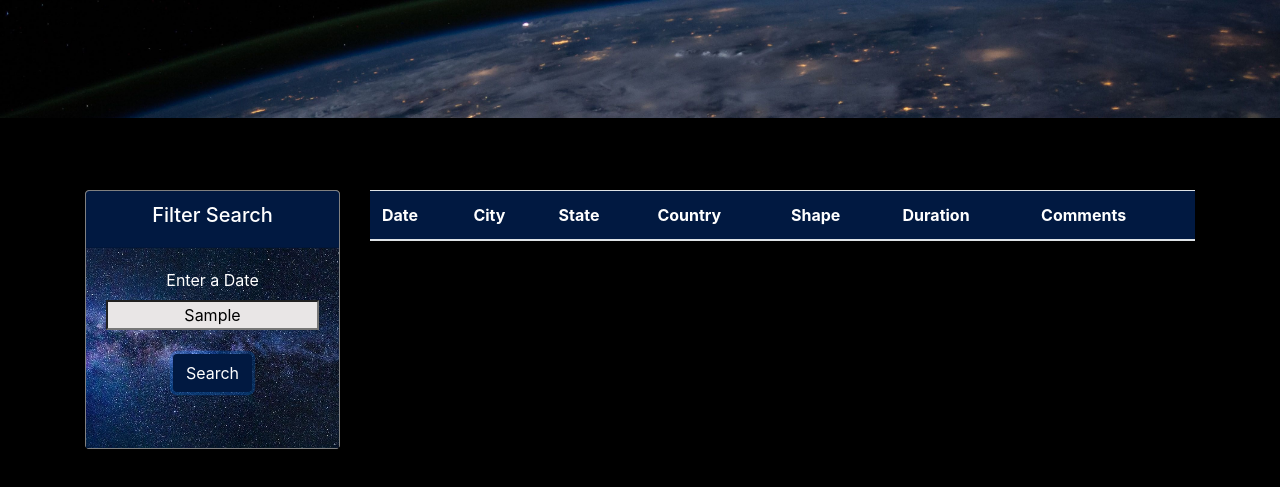
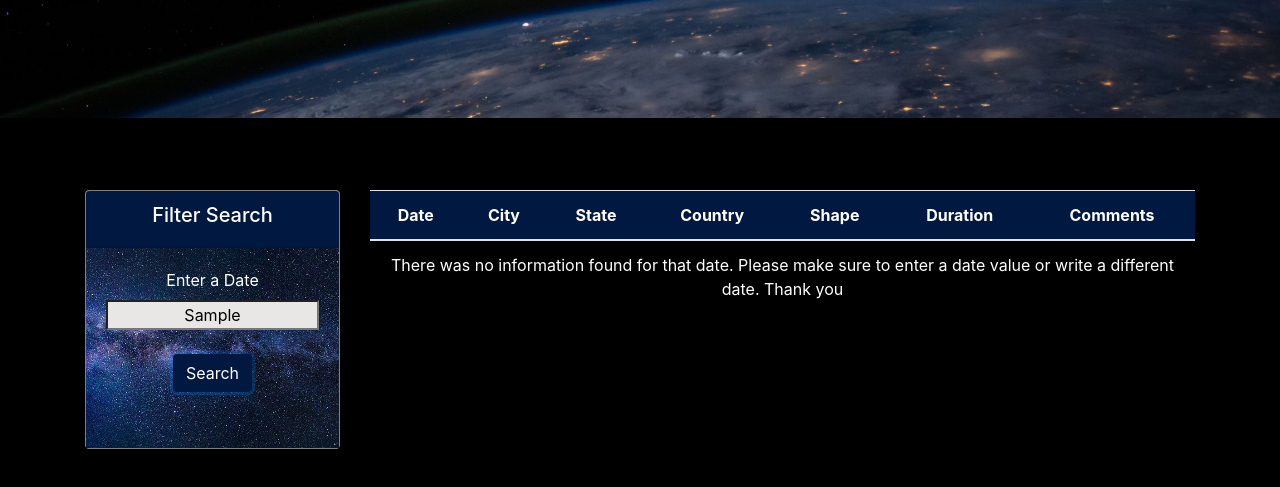
Before and after one commit to Casio04/javascript-challenge, a plain HTML site: page index.html in a window 1280 px wide. Both pictures are taken after typing "Sample" into the empty fields and a click on the button "Search". Shown: the part 237-724 px from the top of the page. Drawn offline with nearby package versions, Linux system fonts and the light colour scheme.

Commit message:
Added a message in case nothing is found, change slightly the format of the HMTL table

```diff
--- a/UFO-Level1/static/css/style.css
+++ b/UFO-Level1/static/css/style.css
@@ -39,4 +39,10 @@ thead{
 
 tbody{
     color: white;
+    text-align: center;
 }
+
+table{
+    width: 100%;
+    border-collapse: collapse;
+}
--- a/UFO-Level1/static/js/app.js
+++ b/UFO-Level1/static/js/app.js
@@ -2,6 +2,7 @@
 let sigthings = data;
 
 function search(){
+    let clean = document.getElementById('tablebody').innerHTML = ''
     d3.event.preventDefault();
     // Get the body from the table
     let tbody = d3.select("tbody");
@@ -10,6 +11,14 @@ function search(){
     // Filter the data that equals only the date input from data.js
     let filterData = sigthings.filter(search => search.datetime === input_date);
     // Add a function to append a row for each array found from the filter
+    console.log(filterData)
+    // Check if filter has some information, otherwise send a message
+    if(filterData.length === 0){
+        let row = tbody.append("tr")
+        row.append("td").text("There was no information found for that date. Please make sure to enter a date value or write a different date. Thank you")
+        let tabledata = document.querySelectorAll("td")
+        tabledata[0].setAttribute("colspan", 7)
+    }
     filterData.forEach(f=>{
         let row = tbody.append("tr")
     // for each element inside the array, adds a table data from that same array
--- a/index.html
+++ b/index.html
@@ -48,7 +48,7 @@
                 <div class="col-md-9">
                     <div class="box">
                             <table id="data-table" class="table">
-                            <thead class="header-style">
+                                <thead class="header-style text-center">
                                     <tr>
                                         <th>Date</th>
                                         <th>City</th>
@@ -59,8 +59,7 @@
                                         <th>Comments</th>
                                     </tr>
                                 </thead>
-                            <tbody>
-
+                                <tbody id="tablebody">
                                 </tbody>
                             </table>
 
```
Lines whose indentation alone changed are shown as unchanged.
